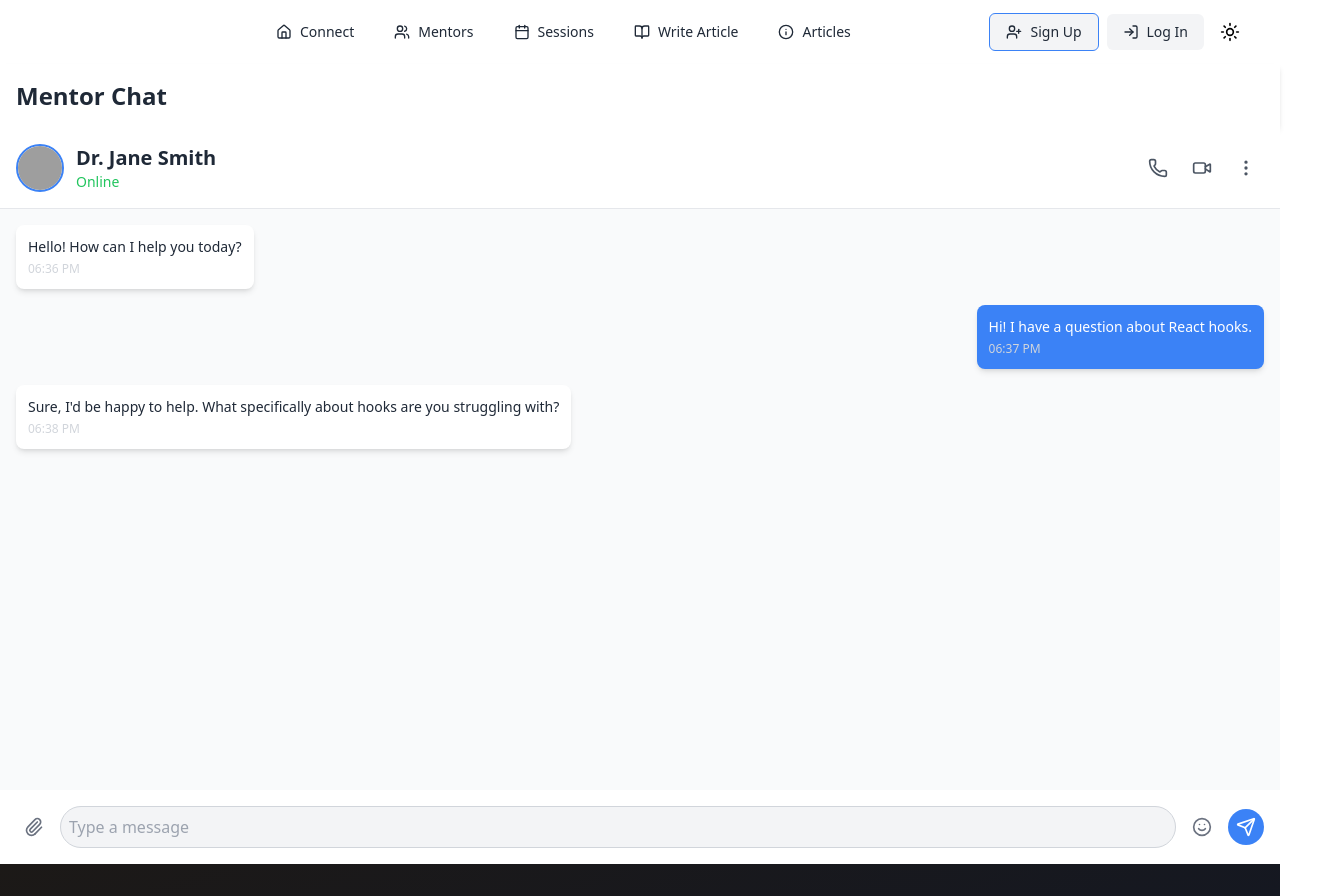
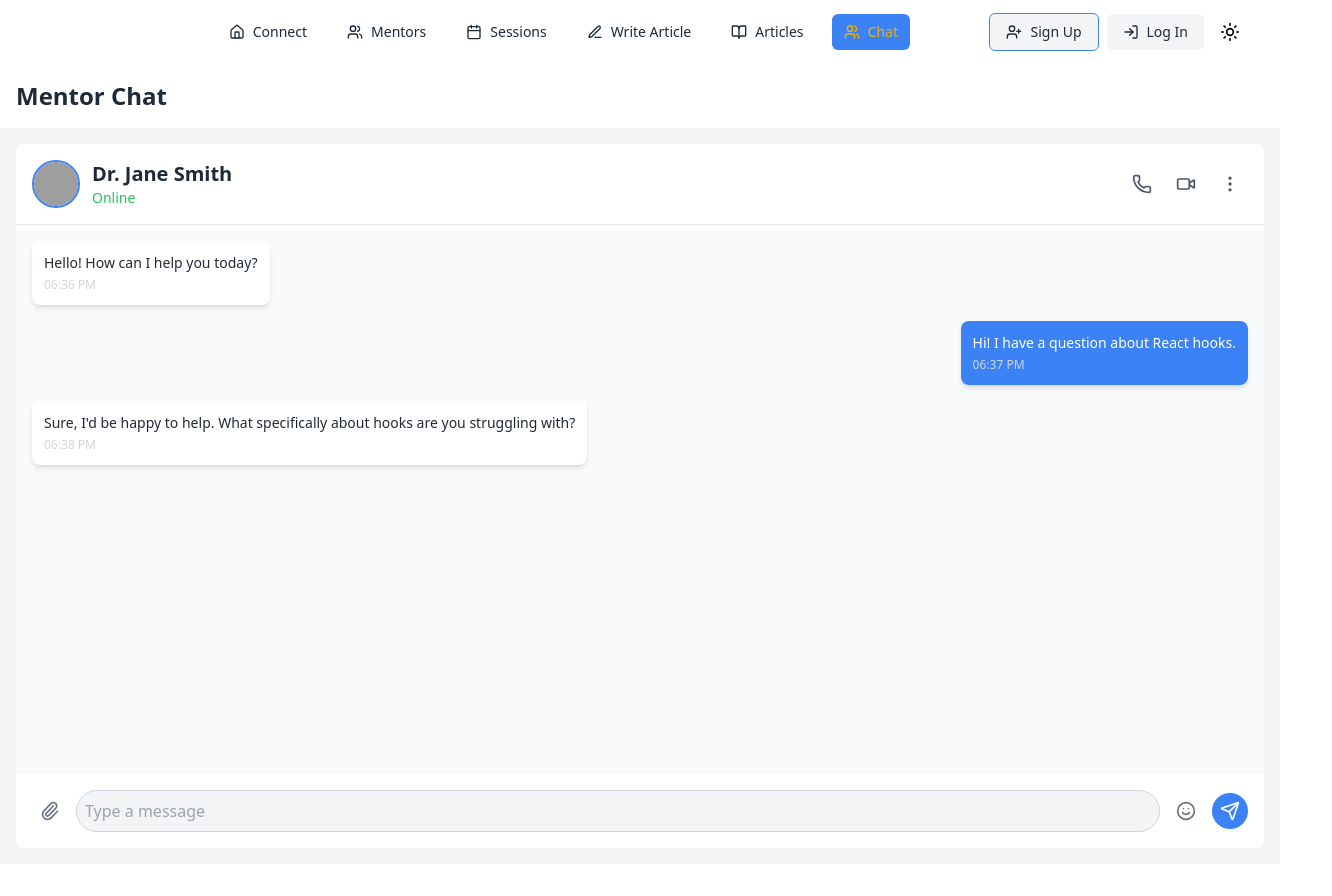
Before and after one commit to KshKnsl/GuruGram, a React (Vite) app in the folder client/: page /mentor-chat in a window 1280 px wide. Shown: the top 896 px of the page, 1332 px wide, since content can reach past the window. After the commit the page ends 864 px from the top, so only its background shows below. Built offline with nearby package versions, Linux system fonts and the light colour scheme; grey boxes are pictures that could not be loaded.

Commit message:
feat: enhance layout and navigation in App, ChatRoom, and Header components

```diff
--- a/client/src/App.tsx
+++ b/client/src/App.tsx
@@ -1,4 +1,4 @@
-import { Route, Routes } from 'react-router-dom'
+import { Route, Routes, useLocation } from 'react-router-dom'
 import { useState, useEffect } from 'react'
 import { ThemeProvider } from './context/ThemeContext'
 import { AuthProvider } from './context/AuthContext'
@@ -125,6 +125,8 @@ export default function App() {
     )
   }
 
+  const location = useLocation()
+
   return (
     <AuthProvider>
       <ThemeProvider value={{ themeMode, darkTheme, lightTheme }}>
@@ -163,7 +165,7 @@ export default function App() {
               <Route path="*" element={<NotFound />} />
             </Routes>
           </main>
-          <Footer />
+          {location.pathname === '/' && <Footer />}
         </div>
       </ThemeProvider>
     </AuthProvider>
--- a/client/src/components/ChatRoom/ChatRoom.tsx
+++ b/client/src/components/ChatRoom/ChatRoom.tsx
@@ -59,9 +59,9 @@ export default function ChatRoom({ mentorName, mentorAvatar }: ChatRoomProps) {
   }
 
   return (
-    <div className="flex flex-col h-full bg-gray-100 dark:bg-gray-900">
+    <div className="flex flex-col h-full bg-gray-100 dark:bg-gray-900 p-4">
       {/* Chat Header */}
-      <div className="bg-white dark:bg-gray-800 p-4 flex items-center justify-between border-b border-gray-200 dark:border-gray-700">
+      <div className="bg-white dark:bg-gray-800 p-4 flex items-center justify-between border-b border-gray-200 dark:border-gray-700 rounded-t-lg">
         <div className="flex items-center space-x-3">
           <div className="w-12 h-12 rounded-full overflow-hidden border-2 border-blue-500">
             <img src={mentorAvatar || "/placeholder.svg"} alt={mentorName} className="w-full h-full object-cover" />
@@ -111,7 +111,7 @@ export default function ChatRoom({ mentorName, mentorAvatar }: ChatRoomProps) {
       </div>
 
       {/* Message Input */}
-      <form onSubmit={handleSendMessage} className="bg-white dark:bg-gray-800 p-4 flex items-center space-x-2">
+      <form onSubmit={handleSendMessage} className="bg-white dark:bg-gray-800 p-4 flex items-center space-x-2 rounded-b-lg">
         <button type="button" className="p-2 text-gray-500 hover:text-gray-700 dark:text-gray-400 dark:hover:text-gray-200">
           <Paperclip className="h-5 w-5" />
         </button>
--- a/client/src/components/Header.tsx
+++ b/client/src/components/Header.tsx
@@ -1,5 +1,5 @@
 import { useState, useEffect, useCallback, useContext } from 'react'
-import { Menu, X, Home, Users, Calendar, BookOpen, Info, User, LogIn, LogOut, UserPlus } from 'lucide-react'
+import { Menu, X, Home, Users, Calendar, BookOpen, Info, User, LogIn, LogOut, UserPlus, Edit3 } from 'lucide-react'
 import { Link, useLocation } from 'react-router-dom'
 import Logo from '../assets/Logo.gif'
 import ThemeBtn from './ui/ThemeBtn'
@@ -11,8 +11,9 @@ const NavbarLinks = ({ onClick }: { onClick: () => void }) => {
     { to: '/call', label: 'Connect', icon: Home },
     { to: '/profile/mentor', label: 'Mentors', icon: Users },
     { to: '/sessions', label: 'Sessions', icon: Calendar },
-    { to: '/articles/new', label: 'Write Article', icon: BookOpen },
-    { to: '/articles', label: 'Articles', icon: Info },
+    { to: '/articles/new', label: 'Write Article', icon: Edit3 },
+    { to: '/articles', label: 'Articles', icon: BookOpen },
+    { to: '/mentor-chat', label: 'Chat', icon: Users },
   ]
 
   return (
```
